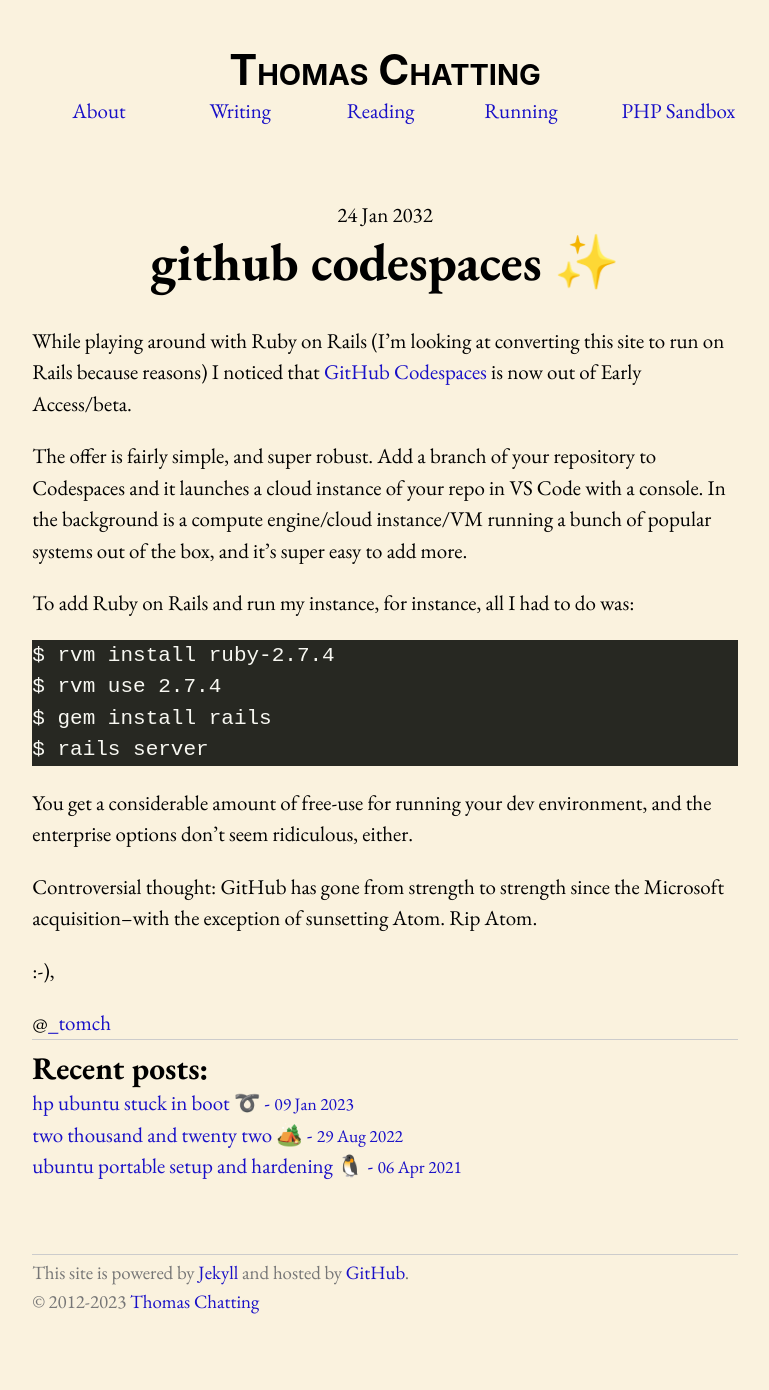
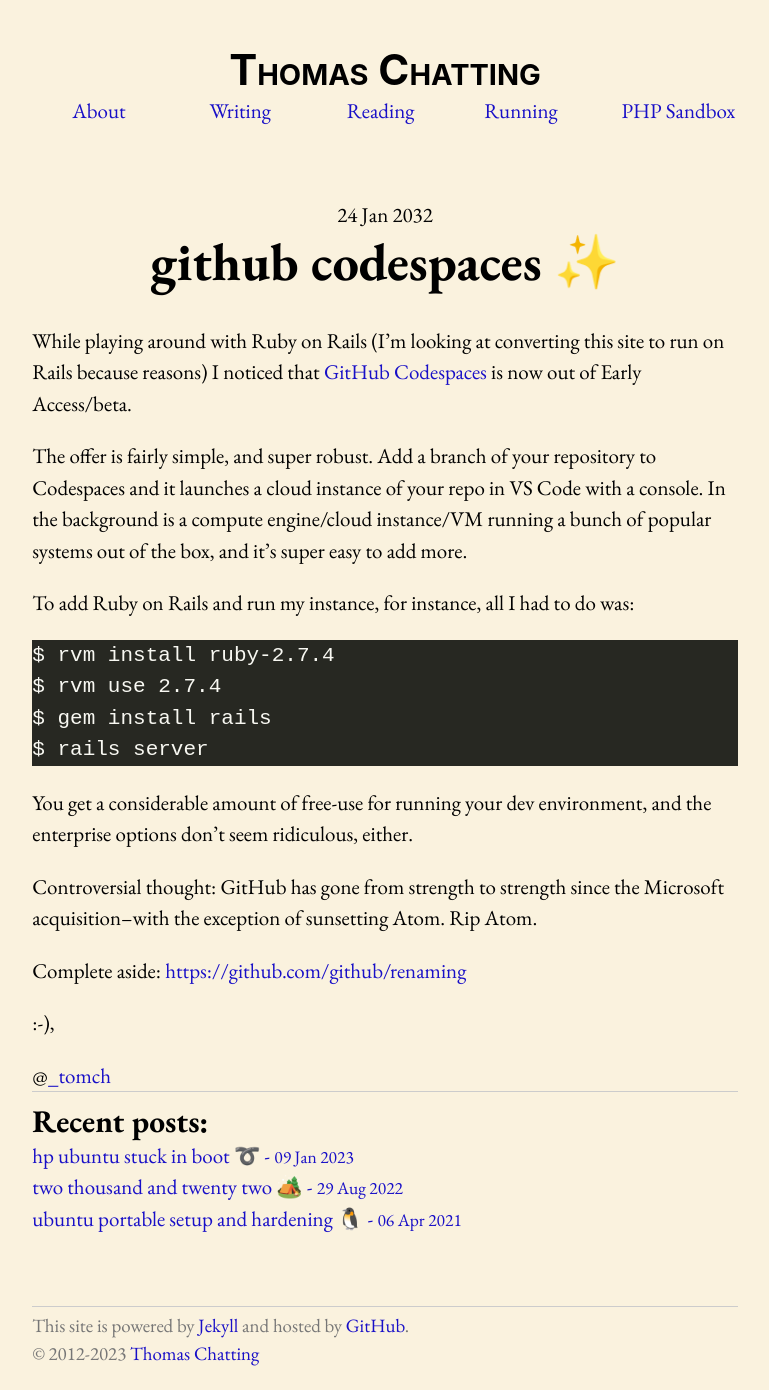
Before and after one commit to tomchatting/tomchatting.github.io, a Jekyll site: the page built from _posts/2023-01-24-github-codespaces.markdown, in a window 1280 px wide. Shown: the whole page, without its empty margins (255-1024 px from the left). Built offline with Jekyll 4.4.1, drawn with Linux system fonts in a browser that asks for light colours; before the commit the page ends 1337 px from its top, so only the background shows below that.

Commit message:
Update 2023-01-24-github-codespaces.markdown

```diff
--- a/_posts/2023-01-24-github-codespaces.markdown
+++ b/_posts/2023-01-24-github-codespaces.markdown
@@ -21,3 +21,5 @@
 You get a considerable amount of free-use for running your dev environment, and the enterprise options don't seem ridiculous, either.
 
 Controversial thought: GitHub has gone from strength to strength since the Microsoft acquisition--with the exception of sunsetting Atom. Rip Atom.
+
+Complete aside: [https://github.com/github/renaming](https://github.com/github/renaming)
```
